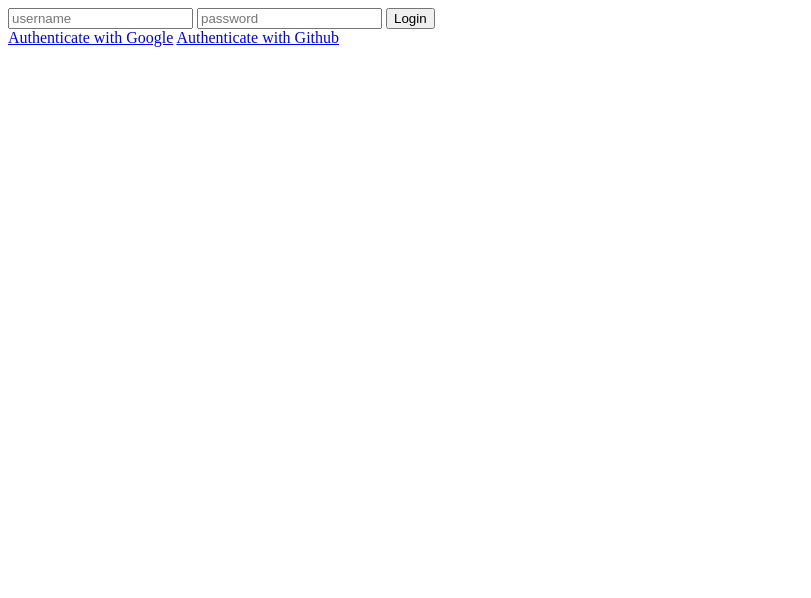
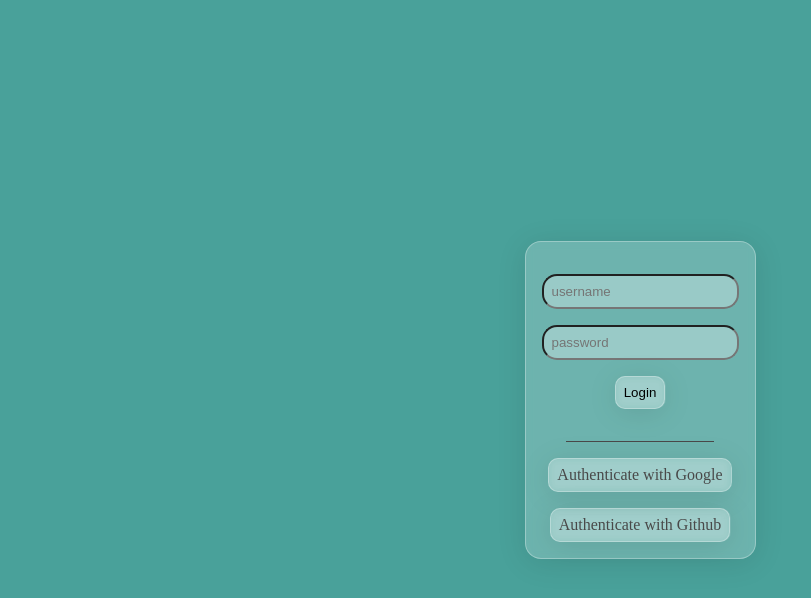
Before and after one commit to AlexMaroiu/tweb_project, a website: page index.html in a window 1280 px wide. Shown: the whole page, without its empty margins (0-811 px from the left). Drawn offline with Linux system fonts and the light colour scheme.

Commit message:
first page UI update

```diff
--- a/index.html
+++ b/index.html
@@ -4,15 +4,223 @@
     <meta charset="UTF-8" />
     <meta http-equiv="X-UA-Compatible" content="IE=edge" />
     <meta name="viewport" content="width=device-width, initial-scale=1.0" />
-    <title>Document</title>
+
+    <style>
+      /* CSS reset */
+      html,
+      body,
+      div,
+      span,
+      applet,
+      object,
+      iframe,
+      h1,
+      h2,
+      h3,
+      h4,
+      h5,
+      h6,
+      p,
+      blockquote,
+      pre,
+      a,
+      abbr,
+      acronym,
+      address,
+      big,
+      cite,
+      code,
+      del,
+      dfn,
+      em,
+      img,
+      ins,
+      kbd,
+      q,
+      s,
+      samp,
+      small,
+      strike,
+      strong,
+      sub,
+      sup,
+      tt,
+      var,
+      b,
+      u,
+      i,
+      center,
+      dl,
+      dt,
+      dd,
+      ol,
+      ul,
+      li,
+      fieldset,
+      form,
+      label,
+      legend,
+      table,
+      caption,
+      tbody,
+      tfoot,
+      thead,
+      tr,
+      th,
+      td,
+      article,
+      aside,
+      canvas,
+      details,
+      embed,
+      figure,
+      figcaption,
+      footer,
+      header,
+      hgroup,
+      menu,
+      nav,
+      output,
+      ruby,
+      section,
+      summary,
+      time,
+      mark,
+      audio,
+      video {
+        margin: 0;
+        padding: 0;
+        border: 0;
+        font-size: 100%;
+        font: inherit;
+        vertical-align: baseline;
+      }
+      /* HTML5 display-role reset for older browsers */
+      article,
+      aside,
+      details,
+      figcaption,
+      figure,
+      footer,
+      header,
+      hgroup,
+      menu,
+      nav,
+      section {
+        display: block;
+      }
+      body {
+        line-height: 1;
+      }
+      ol,
+      ul {
+        list-style: none;
+      }
+      blockquote,
+      q {
+        quotes: none;
+      }
+      blockquote:before,
+      blockquote:after,
+      q:before,
+      q:after {
+        content: "";
+        content: none;
+      }
+      table {
+        border-collapse: collapse;
+        border-spacing: 0;
+      }
+      /* Custom CSS */
+      body {
+        height: 100vh;
+        display: flex;
+        justify-content: center;
+        align-items: center;
+        background-color: #49a19a;
+      }
+      .container {
+        padding: 1rem;
+        /* From https://css.glass */
+        background: rgba(255, 255, 255, 0.2);
+        border-radius: 16px;
+        box-shadow: 0 4px 30px rgba(0, 0, 0, 0.1);
+        backdrop-filter: blur(5px);
+        -webkit-backdrop-filter: blur(5px);
+        border: 1px solid rgba(255, 255, 255, 0.3);
+      }
+      .container__flex-column {
+        display: flex;
+        justify-content: center;
+        align-items: center;
+        flex-direction: column;
+      }
+      .container__flex-row {
+        display: flex;
+        justify-content: center;
+        align-items: center;
+      }
+      .container form {
+        margin-bottom: 2rem;
+      }
+      .container form input {
+        padding: 0.5rem;
+        background-color: rgba(255, 255, 255, 0.3);
+        border-radius: 15px;
+      }
+      a,
+      a:visited {
+        color: #494949;
+        text-decoration: none;
+      }
+      .custom-link {
+        padding: 0.5rem;
+        background: rgba(255, 255, 255, 0.2);
+        border-radius: 10px;
+        box-shadow: 0 4px 30px rgba(0, 0, 0, 0.1);
+        backdrop-filter: blur(5px);
+        -webkit-backdrop-filter: blur(5px);
+        border: 1px solid rgba(255, 255, 255, 0.3);
+        transition: 0.5s all;
+      }
+      .custom-link:hover {
+        transform: translateY(-0.2rem);
+        cursor: pointer;
+      }
+    </style>
+
+    <title>TWSI Test Project</title>
   </head>
   <body>
-    <form action="/login" method="post">
-      <input name="username" placeholder="username" />
-      <input name="password" placeholder="password" />
-      <button type="submit">Login</button>
-    </form>
-    <a href="/auth/google">Authenticate with Google</a>
-    <a href="/auth/github">Authenticate with Github</a>
+    <div class="container">
+      <form
+        class="container__flex-column"
+        style="gap: 1rem; margin-top: 1rem"
+        action="/login"
+        method="post"
+      >
+        <input name="username" placeholder="username" />
+        <input name="password" placeholder="password" />
+        <button class="custom-link" type="submit">Login</button>
+      </form>
+      <div
+        style="
+          width: 75%;
+          height: 1px;
+          background-color: #494949;
+          margin-left: auto;
+          margin-right: auto;
+          margin-bottom: 1rem;
+        "
+      ></div>
+      <div class="container__flex-column" style="gap: 1rem">
+        <a class="custom-link google-colors" href="/auth/google"
+          >Authenticate with Google</a
+        >
+        <a class="custom-link github-colors" href="/auth/github"
+          >Authenticate with Github</a
+        >
+      </div>
+    </div>
   </body>
 </html>
```
Also changed, not shown: login.js (line endings or trailing spaces).
